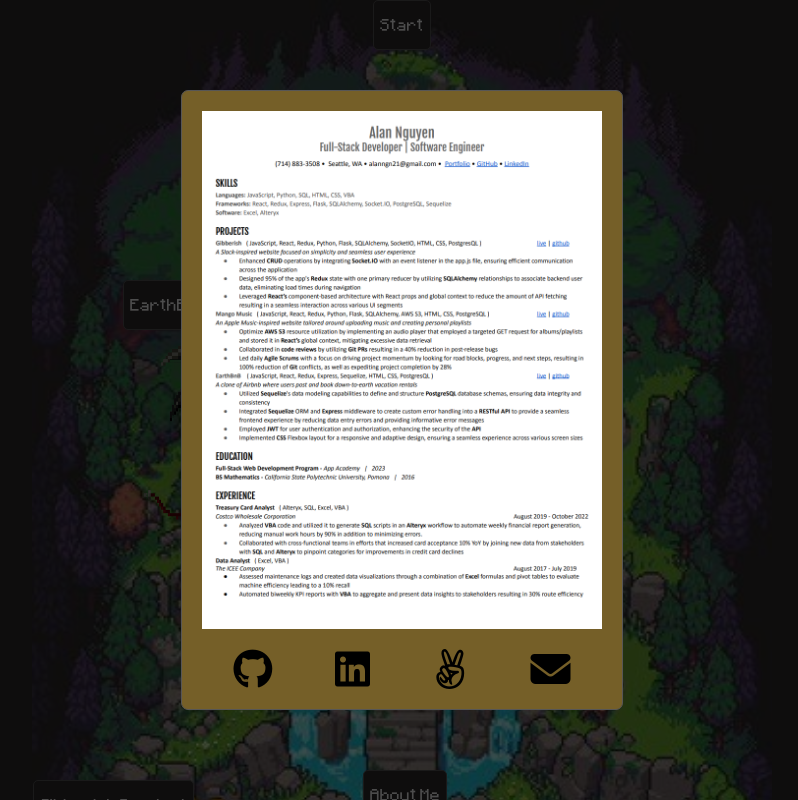
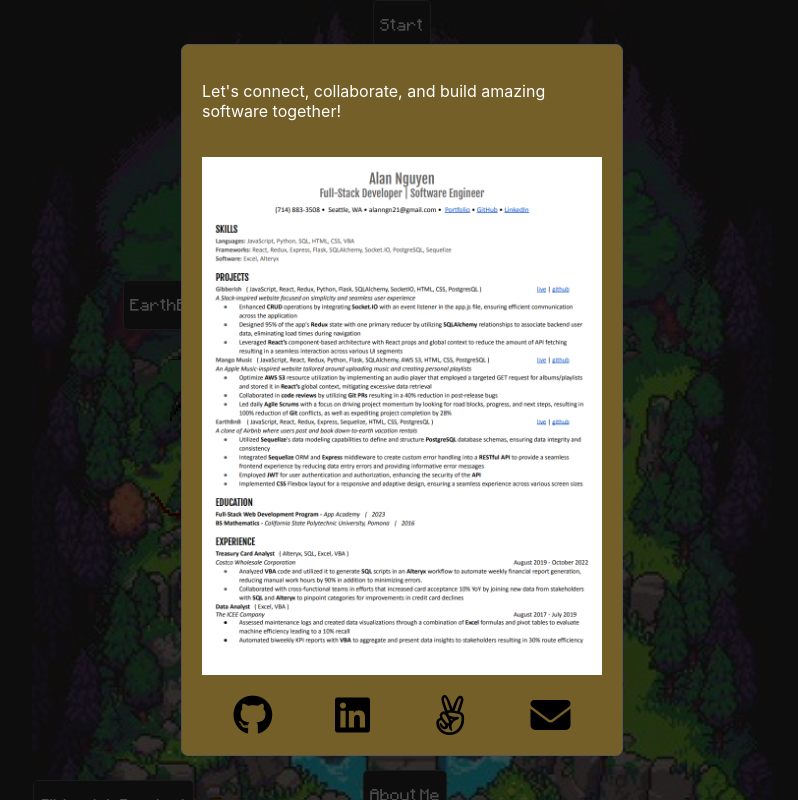
Before and after one commit to Alan-Ngn/Alan-Ngn.github.io, a React (Create React App) app: page / in a window 1280 px wide. Both pictures are taken after a click on the button "Contact". Shown: the top 800 px of the page, without its empty margins (238-1036 px from the left). Built offline with nearby package versions, Linux system fonts and the light colour scheme.

Commit message:
added to chest

```diff
--- a/src/components/ChestModal/index.js
+++ b/src/components/ChestModal/index.js
@@ -4,7 +4,9 @@
         <div className="contacts">
 
 
-
+			<p>
+			Let's connect, collaborate, and build amazing software together!
+			</p>
 			<div className="resume-download">
 				<img  className='resume' src={process.env.PUBLIC_URL + '/Resume.PNG'}/>
 				<div className="download-icon">
```
